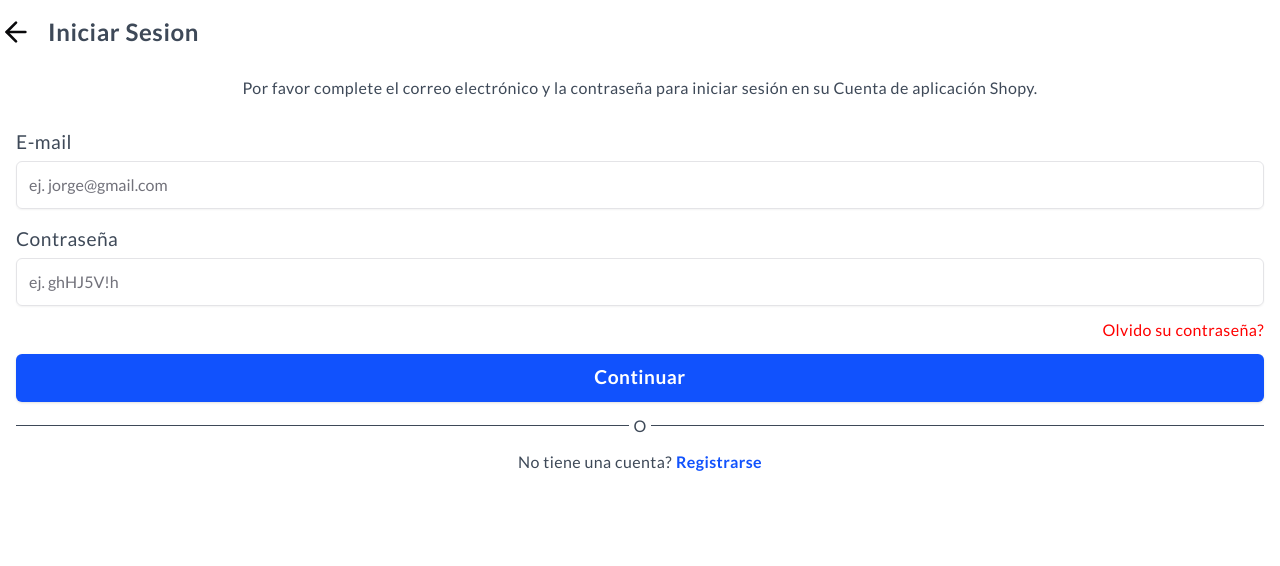
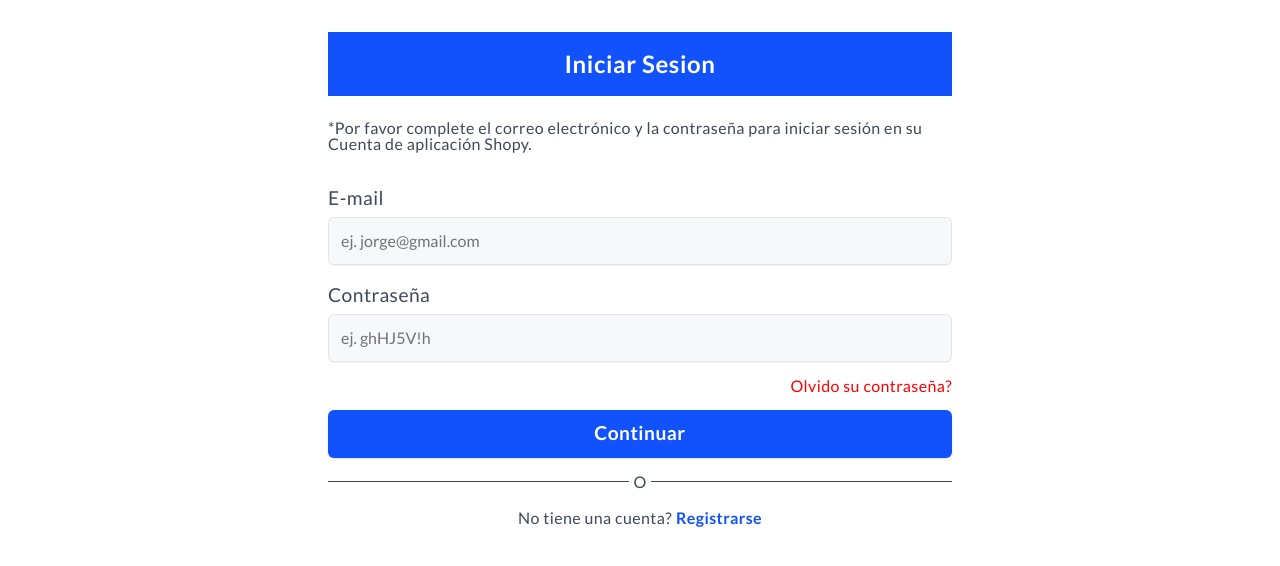
Before and after one commit to oscarMolina1523/ItemStore, a React (Vite) app: page /login in a window 1280 px wide. Shown: the top 566 px of the page. Built offline with nearby package versions, Linux system fonts and the light colour scheme; no server answers; the database is empty; what reactfire would draw is missing.

Commit message:
adding responsive desing in login page

```diff
--- a/src/features/auth/login/LoginPage.tsx
+++ b/src/features/auth/login/LoginPage.tsx
@@ -17,7 +17,7 @@ const LoginPage: React.FC = () => {
   const handleLogin = async () => {
     try {
       const response = await AuthService.LoginService(inputEmail, inputPassword);
-      const token= await response.getIdToken();
+      const token = await response.getIdToken();
       const loginTime = new Date().getTime();
       localStorage.setItem("authToken", token);
       localStorage.setItem("loginTime", loginTime.toString());
@@ -28,35 +28,38 @@ const LoginPage: React.FC = () => {
   }
 
   return (
-    <div className="flex flex-col items-center gap-4 px-4 h-screen">
-      <div className="flex flex-col items-center w-full gap-4 ">
+    <div className="flex flex-col items-center gap-4 px-4 h-screen w-full">
+      <div className="flex flex-col items-center w-full md:hidden gap-4 ">
         <Link to="/splash" className="flex flex-row gap-4 items-center w-full fixed top-0 left-0 right-0 z-20 h-[4rem] bg-surface-neutral mb-6">
           <ArrowLeft className="h-8 w-8" />
           <Label className="text-[1.5rem] text-black font-semibold tracking-wide">Iniciar Sesion</Label>
         </Link>
       </div>
-      <Label className="mt-[4rem] mb-[1rem] tracking-wide text-black text-left">
-        Por favor complete el correo electrónico y la contraseña para iniciar sesión en su
+      <div className="hidden md:flex flex-col items-center justify-center md:mt-[2rem] bg-blue h-[4rem] w-2/4">
+        <Label className="text-[1.5rem] text-surface-neutral font-semibold tracking-wide">Iniciar Sesion</Label>
+      </div>
+      <Label className="mt-[4rem] md:mt-2 mb-[1rem] tracking-wide text-black text-left w-full md:w-2/4">
+        *Por favor complete el correo electrónico y la contraseña para iniciar sesión en su
         Cuenta de aplicación Shopy.
       </Label>
       {error && (<Label className="text-red">Email o contraseña incorrecta</Label>)}
-      <div className="flex flex-col gap-4 items-center w-full">
+      <div className="flex flex-col gap-4 items-center w-full md:w-2/4">
         <div className="flex flex-col gap-1 text-left w-full">
           <Label className="text-[1.2rem] tracking-wide text-black">E-mail</Label>
-          <Input value={inputEmail} onChange={(e)=>setInputEmail(e.target.value)}
-          className="h-[3rem]" placeholder="ej. jorge@gmail.com"/>
+          <Input value={inputEmail} onChange={(e) => setInputEmail(e.target.value)}
+            className="h-[3rem] bg-gray" placeholder="ej. jorge@gmail.com" />
         </div>
         <div className="flex flex-col gap-1 text-left w-full">
           <Label className="text-[1.2rem] tracking-wide text-black">Contraseña</Label>
-          <Input value={inputPassword} onChange={(e)=>setInputPassword(e.target.value)}
-          type="password" className="h-[3rem]" placeholder="ej. ghHJ5V!h"/>
+          <Input value={inputPassword} onChange={(e) => setInputPassword(e.target.value)}
+            type="password" className="h-[3rem] bg-gray" placeholder="ej. ghHJ5V!h" />
         </div>
         <div className="flex flex-col gap-1 text-right w-full">
           <Label className=" tracking-wide text-red">Olvido su contraseña?</Label>
         </div>
         <div className="flex flex-col gap-1 w-full">
           <Button onClick={handleLogin}
-          className="bg-blue h-[3rem] text-[1.2rem] tracking-wide font-semibold text-surface-neutral hover:bg-surface-neutral hover:text-blue hover:border hover:border-blue">Continuar</Button>
+            className="bg-blue h-[3rem] text-[1.2rem] tracking-wide font-semibold text-surface-neutral hover:bg-surface-neutral hover:text-blue hover:border hover:border-blue">Continuar</Button>
         </div>
         <div className="flex flex-row gap-1 w-full items-center">
           <div className="w-1/2 h-[1px] bg-black"></div>
```
